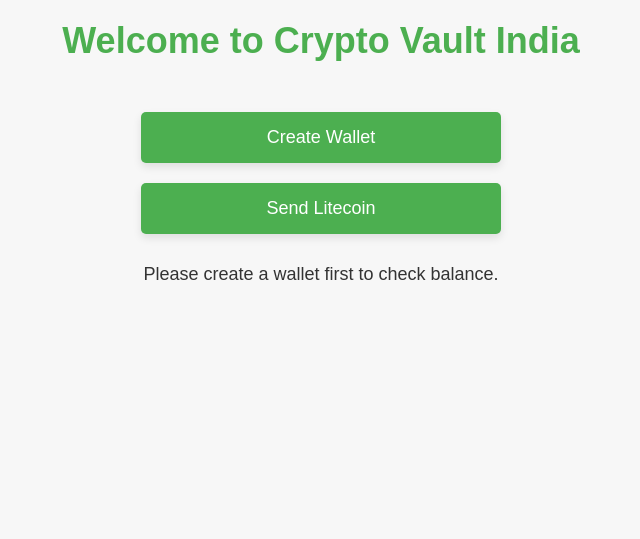
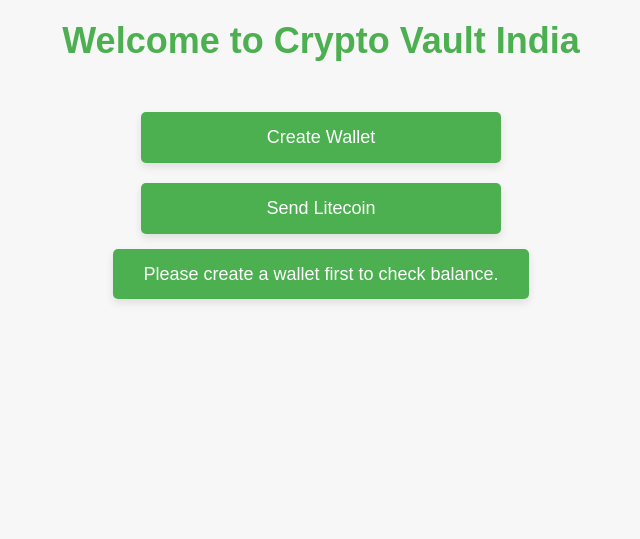
Before and after one commit to ProVansh19112005/crypto-bharat-vault, a Flask app: page / in a window 1280 px wide. Shown: the part 68-607 px from the top of the page, without its empty margins (319-959 px from the left). Run offline with Flask 3, Linux system fonts and the light colour scheme.

Commit message:
Updated basic UI

```diff
--- a/templates/index.html
+++ b/templates/index.html
@@ -82,9 +82,9 @@
 
         <div class="wallet-info">
             {% if address %}
-                <a href="/wallet_balance/{{ address }}">Check Wallet Balance</a>
+                <a href="/wallet_balance/{{ address }}" class="button-link">Check Wallet Balance</a>
             {% else %}
-                <span>Please create a wallet first to check balance.</span>
+                <span class="button-link">Please create a wallet first to check balance.</span>
             {% endif %}
         </div>
     </div>
```
